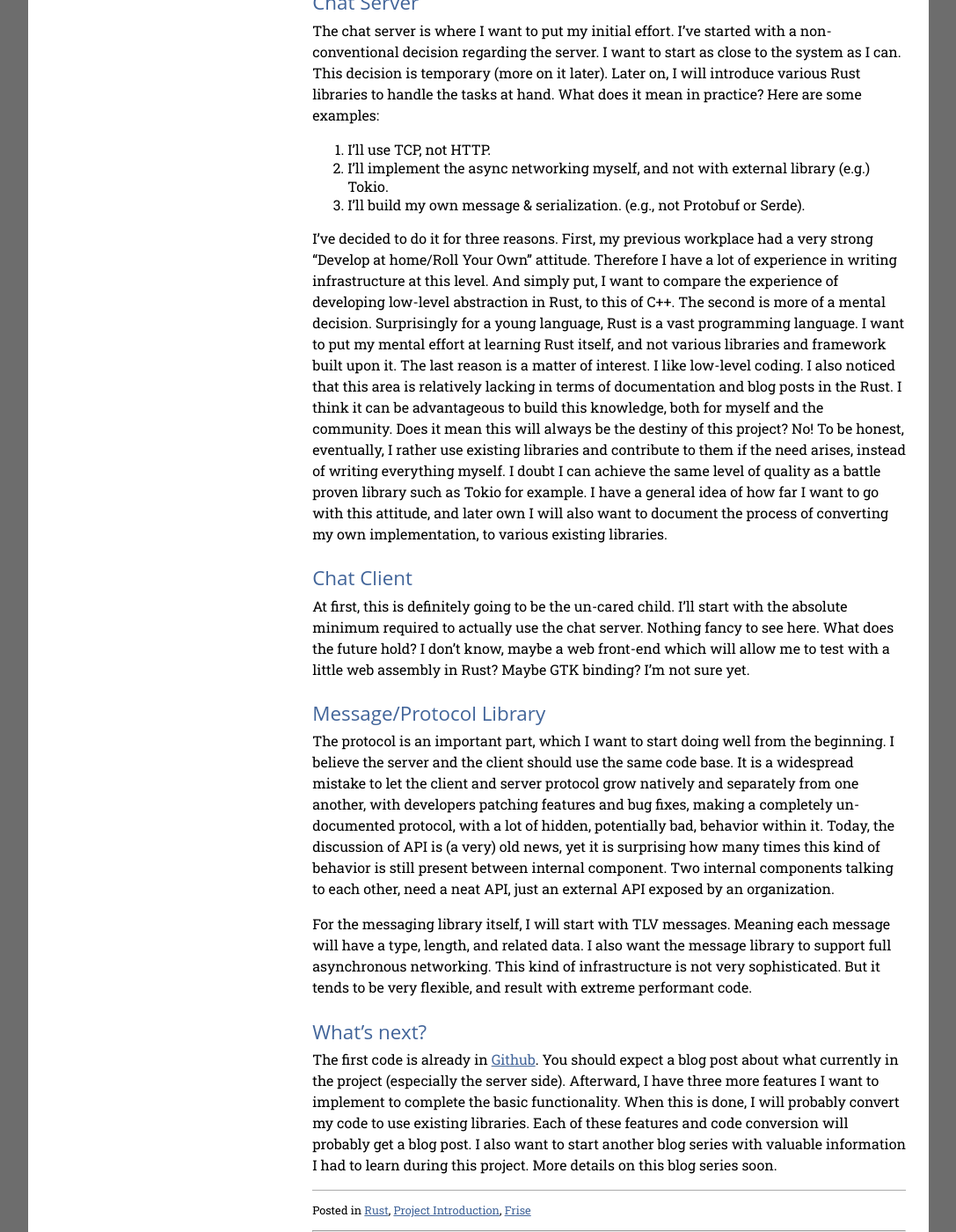
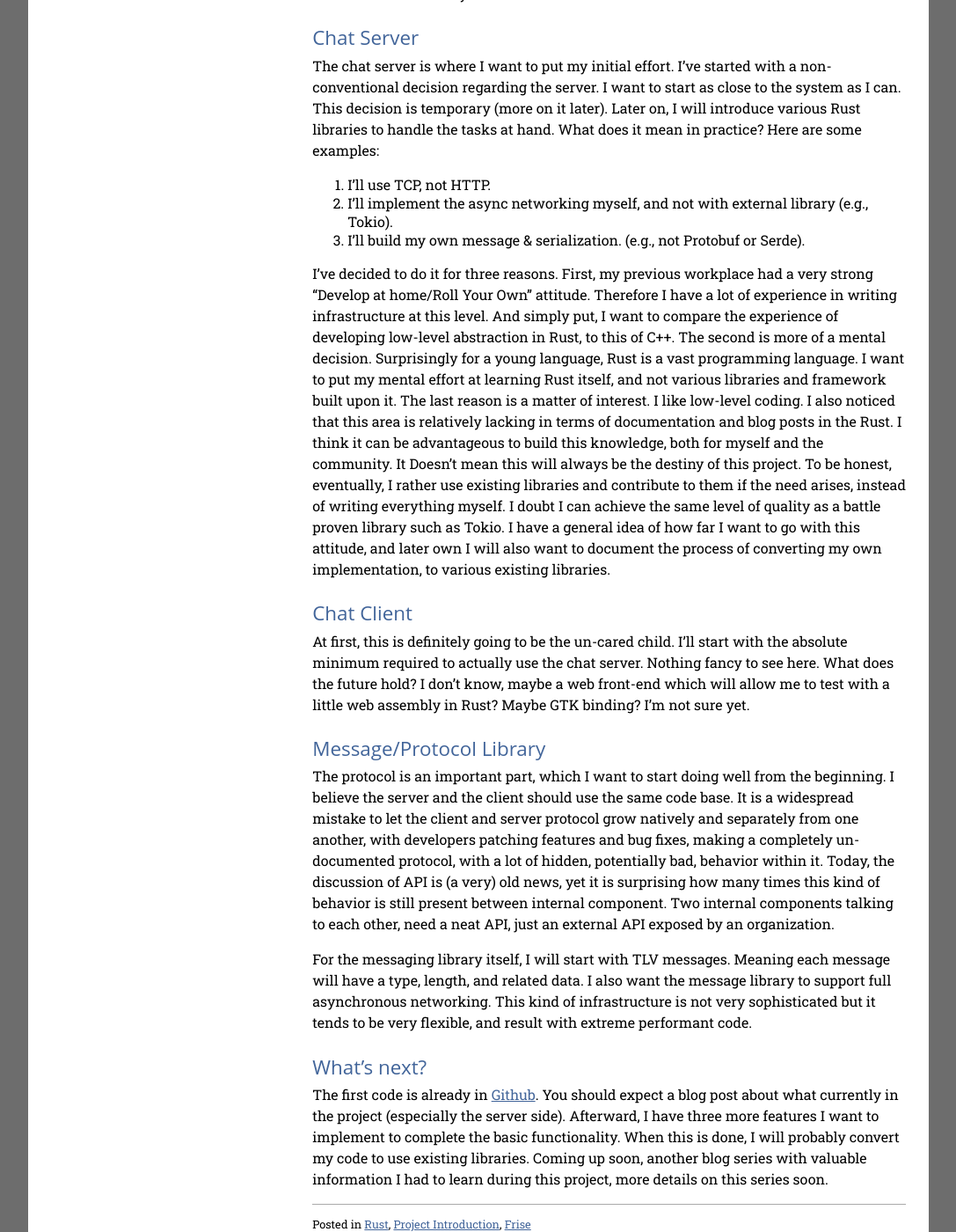
Before and after one commit to oribenshir/afternoon_rusting, a Jekyll site: the page built from _posts/2019-04-26-project-introduction.md, in a window 1280 px wide and 1400 px high, scrolled down 1007 px. Shown: the whole window at 88% size, without its empty margins (96-1183 px from the left). Built offline with Jekyll 4.4.1, drawn with Linux system fonts in a browser that asks for light colours; nearby versions of some CDN libraries; some of the changed text lies outside the part shown.

Commit message:
Update 2019-04-26-project-introduction.md
Fixes

```diff
--- a/_posts/2019-04-26-project-introduction.md
+++ b/_posts/2019-04-26-project-introduction.md
@@ -14,16 +14,17 @@ The first stage of this project will have three components:
 1. Chat Server
 2. Chat Client
 3. Message/Protocol Library
+
 Let's cover them one by one:
 
 ### Chat Server
 The chat server is where I want to put my initial effort. I've started with a non-conventional decision regarding the server. I want to start as close to the system as I can. This decision is temporary (more on it later). Later on, I will introduce various Rust libraries to handle the tasks at hand. What does it mean in practice? Here are some examples:
 
 1. I'll use TCP, not HTTP.
-2. I'll implement the async networking myself, and not with external library (e.g.) Tokio.
+2. I'll implement the async networking myself, and not with external library (e.g., Tokio).
 3. I'll build my own message & serialization. (e.g., not Protobuf or Serde).
 
-I've decided to do it for three reasons. First, my previous workplace had a very strong "Develop at home/Roll Your Own" attitude. Therefore I have a lot of experience in writing infrastructure at this level. And simply put, I want to compare the experience of developing low-level abstraction in Rust, to this of C++. The second is more of a mental decision. Surprisingly for a young language, Rust is a vast programming language. I want to put my mental effort at learning Rust itself, and not various libraries and framework built upon it. The last reason is a matter of interest. I like low-level coding. I also noticed that this area is relatively lacking in terms of documentation and blog posts in the Rust. I think it can be advantageous to build this knowledge, both for myself and the community. Does it mean this will always be the destiny of this project? No! To be honest, eventually, I rather use existing libraries and contribute to them if the need arises, instead of writing everything myself. I doubt I can achieve the same level of quality as a battle proven library such as Tokio for example. I have a general idea of how far I want to go with this attitude, and later own I will also want to document the process of converting my own implementation, to various existing libraries.
+I've decided to do it for three reasons. First, my previous workplace had a very strong "Develop at home/Roll Your Own" attitude. Therefore I have a lot of experience in writing infrastructure at this level. And simply put, I want to compare the experience of developing low-level abstraction in Rust, to this of C++. The second is more of a mental decision. Surprisingly for a young language, Rust is a vast programming language. I want to put my mental effort at learning Rust itself, and not various libraries and framework built upon it. The last reason is a matter of interest. I like low-level coding. I also noticed that this area is relatively lacking in terms of documentation and blog posts in the Rust. I think it can be advantageous to build this knowledge, both for myself and the community. It Doesn't mean this will always be the destiny of this project. To be honest, eventually, I rather use existing libraries and contribute to them if the need arises, instead of writing everything myself. I doubt I can achieve the same level of quality as a battle proven library such as Tokio. I have a general idea of how far I want to go with this attitude, and later own I will also want to document the process of converting my own implementation, to various existing libraries.
 
 ### Chat Client
 At first, this is definitely going to be the un-cared child. I'll start with the absolute minimum required to actually use the chat server. Nothing fancy to see here. What does the future hold? I don't know, maybe a web front-end which will allow me to test with a little web assembly in Rust? Maybe GTK binding? I'm not sure yet.
@@ -31,7 +32,7 @@ At first, this is definitely going to be the un-cared child. I'll start with the
 ### Message/Protocol Library
 The protocol is an important part, which I want to start doing well from the beginning. I believe the server and the client should use the same code base. It is a widespread mistake to let the client and server protocol grow natively and separately from one another, with developers patching features and bug fixes, making a completely un-documented protocol, with a lot of hidden, potentially bad, behavior within it. Today, the discussion of API is (a very) old news, yet it is surprising how many times this kind of behavior is still present between internal component. Two internal components talking to each other, need a neat API, just an external API exposed by an organization.
 
-For the messaging library itself, I will start with TLV messages. Meaning each message will have a type, length, and related data. I also want the message library to support full asynchronous networking. This kind of infrastructure is not very sophisticated. But it tends to be very flexible, and result with extreme performant code.
+For the messaging library itself, I will start with TLV messages. Meaning each message will have a type, length, and related data. I also want the message library to support full asynchronous networking. This kind of infrastructure is not very sophisticated but it tends to be very flexible, and result with extreme performant code.
 
 ### What's next?
-The first code is already in [Github](https://github.com/oribenshir/frise_chat "Project Page"). You should expect a blog post about what currently in the project (especially the server side). Afterward, I have three more features I want to implement to complete the basic functionality. When this is done, I will probably convert my code to use existing libraries. Each of these features and code conversion will probably get a blog post. I also want to start another blog series with valuable information I had to learn during this project. More details on this blog series soon.
+The first code is already in [Github](https://github.com/oribenshir/frise_chat "Project Page"). You should expect a blog post about what currently in the project (especially the server side). Afterward, I have three more features I want to implement to complete the basic functionality. When this is done, I will probably convert my code to use existing libraries. Coming up soon, another blog series with valuable information I had to learn during this project, more details on this series soon.
```
Also changed, not shown: other parts of _posts/2019-04-26-project-introduction.md (+1 -1 lines).
